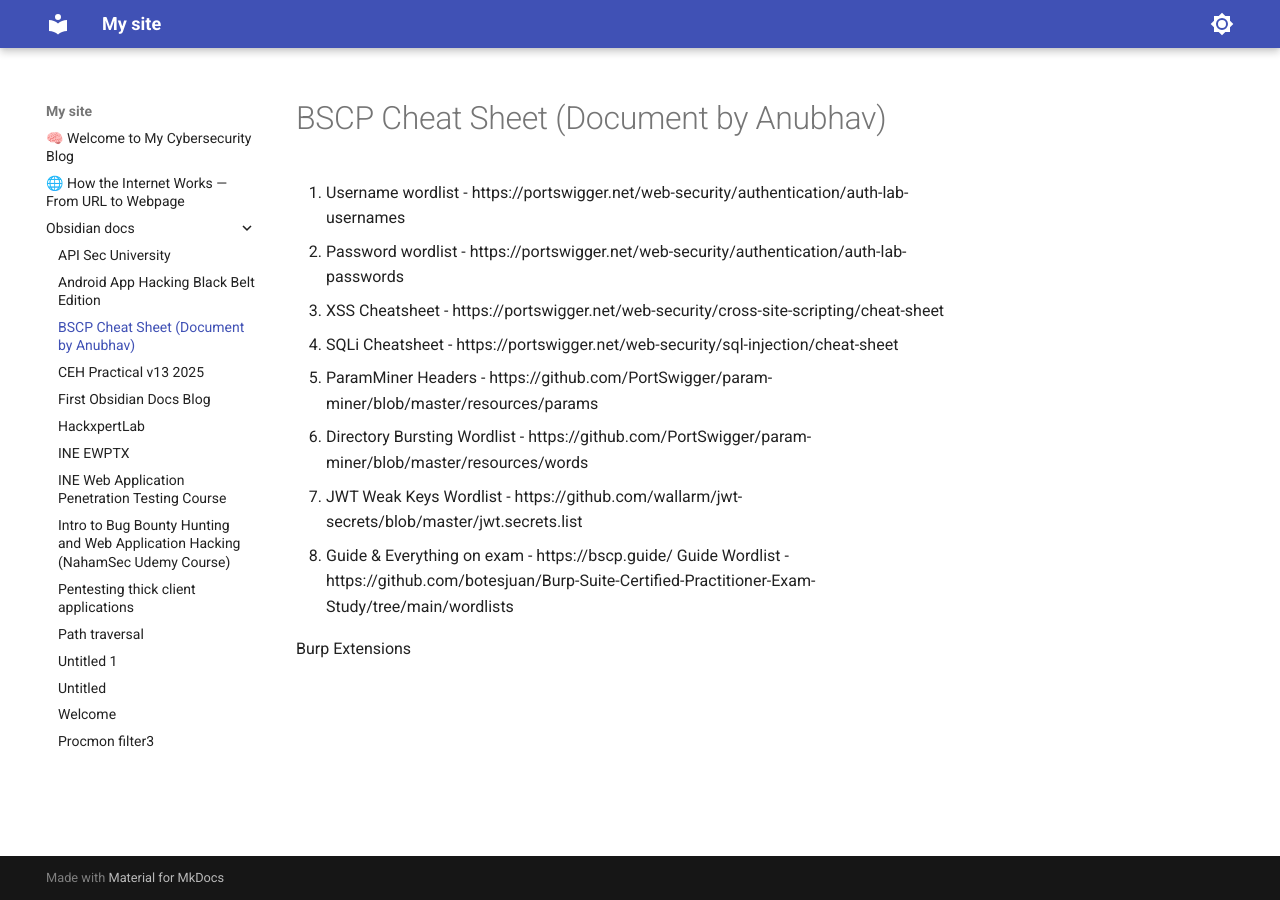
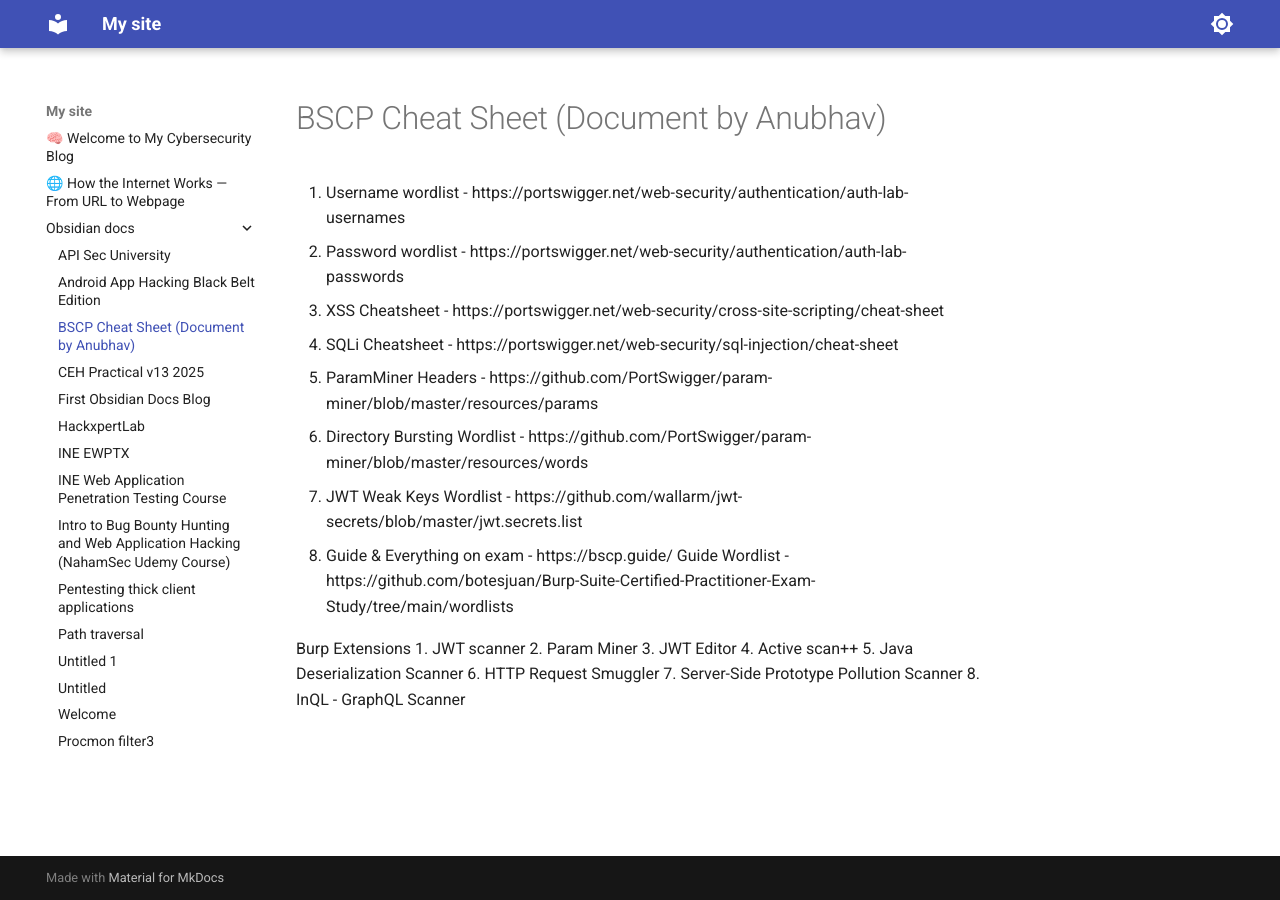
Before and after one commit to mravtechinfo/one-for-all, an MkDocs documentation site: the page built from docs/obsidian_docs/BSCP Cheat Sheet (Document by Anubhav).md, in a window 1280 px wide. Built offline with MkDocs 1.6.1 and Material for MkDocs 9.7.7, drawn with Linux system fonts in a browser that asks for light colours.

Commit message:
BSCP_update_2

```diff
--- a/docs/obsidian_docs/BSCP Cheat Sheet (Document by Anubhav).md
+++ b/docs/obsidian_docs/BSCP Cheat Sheet (Document by Anubhav).md
@@ -10,3 +10,11 @@
 Guide Wordlist - https://github.com/botesjuan/Burp-Suite-Certified-Practitioner-Exam-Study/tree/main/wordlists
 
 Burp Extensions
+1. JWT scanner
+2. Param Miner
+3. JWT Editor
+4. Active scan++
+5. Java Deserialization Scanner
+6. HTTP Request Smuggler
+7. Server-Side Prototype Pollution Scanner
+8. InQL - GraphQL Scanner
```
